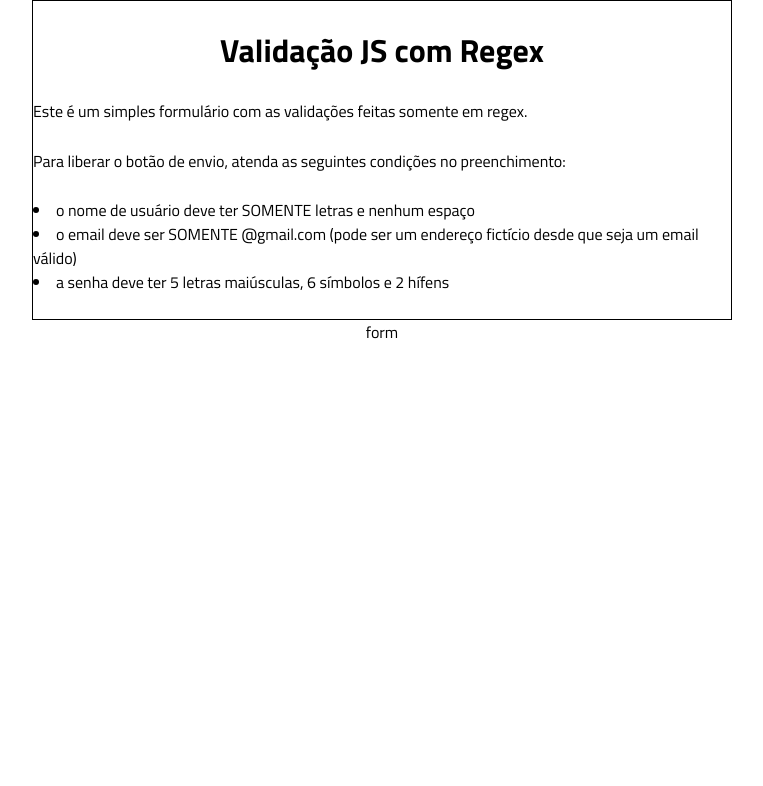
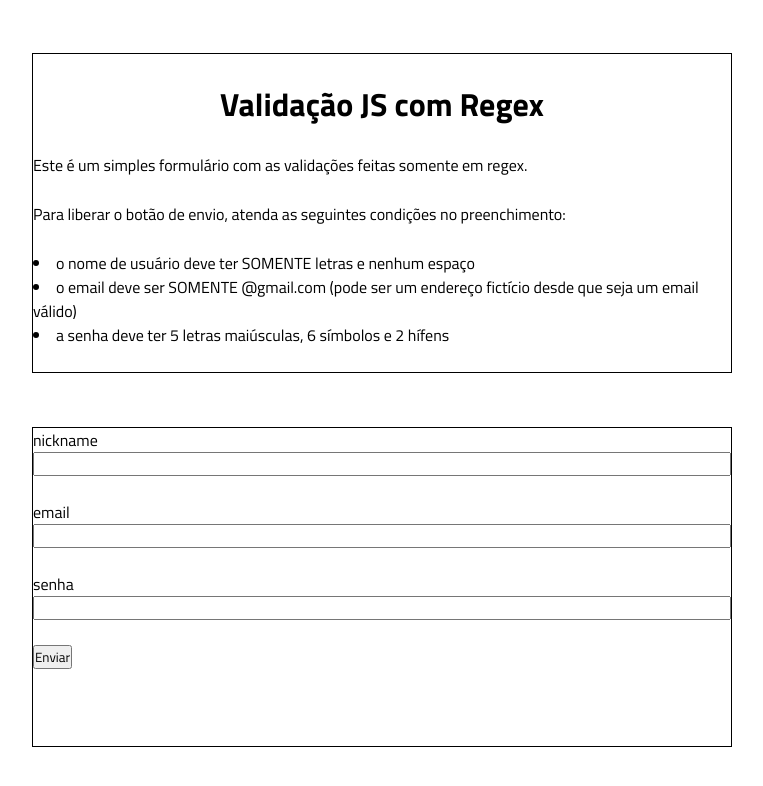
Before and after one commit to lucasmartins96/js-validation-with-regex, a React (Create React App) app: page / in a window 1280 px wide. Shown: the top 786 px of the page, without its empty margins (258-1021 px from the left). Built offline with nearby package versions, Linux system fonts and the light colour scheme.

Commit message:
estilizando o container e adicionando o componente Form

```diff
--- /dev/null
+++ b/src/components/Form.jsx
@@ -0,0 +1,124 @@
+import React, { Component } from 'react';
+import styled from 'styled-components';
+
+const MyForm = styled.form`
+  border: 1px solid black;
+  /* display: flex; */
+  /* flex-direction: column; */
+  height: 40vh;
+  width: 700px;
+
+  label {
+    display: flex;
+    flex-direction: column;
+  }
+
+  div {
+    height: 3vh;
+  }
+`;
+
+class Form extends Component {
+  constructor() {
+    super();
+    this.state = {
+      nickname: '',
+      email: '',
+      password: '',
+      fieldsError: {
+        nickname: false,
+        email: false,
+        password: false,
+      },
+    };
+    this.nicknameField = this.nicknameField.bind(this);
+    this.emailField = this.emailField.bind(this);
+    this.passwordField = this.passwordField.bind(this);
+    this.handleChange = this.handleChange.bind(this);
+    this.buttonSubmit = this.buttonSubmit.bind(this);
+  }
+
+  handleChange({ target: { name, value } }) {
+    this.setState({ [name]: value });
+  }
+
+  nicknameField() {
+    const { nickname, fieldsError } = this.state;
+    return (
+      <>
+        <label htmlFor="nickname">
+          nickname
+          <input
+            type="text"
+            name="nickname"
+            id="nickname"
+            value={nickname}
+            onChange={this.handleChange}
+          />
+        </label>
+        <div>{fieldsError.nickname && 'insira somente letras sem espaços'}</div>
+      </>
+    );
+  }
+
+  emailField() {
+    const { email, fieldsError } = this.state;
+    return (
+      <>
+        <label htmlFor="email">
+          email
+          <input
+            type="text"
+            name="email"
+            id="email"
+            value={email}
+            onChange={this.handleChange}
+          />
+        </label>
+        <div>{fieldsError.email && 'insira apenas endereços de e-mail do gmail'}</div>
+      </>
+    );
+  }
+
+  passwordField() {
+    const { password, fieldsError } = this.state;
+    return (
+      <>
+        <label htmlFor="password">
+          senha
+          <input type="password" name="password" id="password" value={password} />
+        </label>
+        <div>
+          {fieldsError.password &&
+            'a senha deve ter cinco (5) letras maiúsculas, seis (6) símbolos e dois hifens(-)'}
+        </div>
+      </>
+    );
+  }
+
+  buttonSubmit() {
+    // const { nickname, email, password, fieldsError } = this.state;
+    const handleSubmit = () => {
+
+    };
+
+    return (
+      <button type="button" onClick={() => handleSubmit()}>
+        Enviar
+      </button>
+    );
+  }
+
+  render() {
+    return (
+      <MyForm>
+        {this.nicknameField()}
+        {this.emailField()}
+        {this.passwordField()}
+        {this.buttonSubmit()}
+      </MyForm>
+    );
+  }
+}
+
+export default Form;
--- a/src/pages/Home.jsx
+++ b/src/pages/Home.jsx
@@ -1,18 +1,21 @@
 import React from 'react';
 import styled from 'styled-components';
+import Form from '../components/Form';
 import Header from '../components/Header';
 
 const Container = styled.div`
   display: flex;
   flex-direction: column;
   align-items: center;
+  justify-content: space-evenly;
+  height: 100vh;
 `;
 
 function Home() {
   return (
     <Container>
       <Header />
-      <span>form</span>
+      <Form />
     </Container>
   );
 }
```
